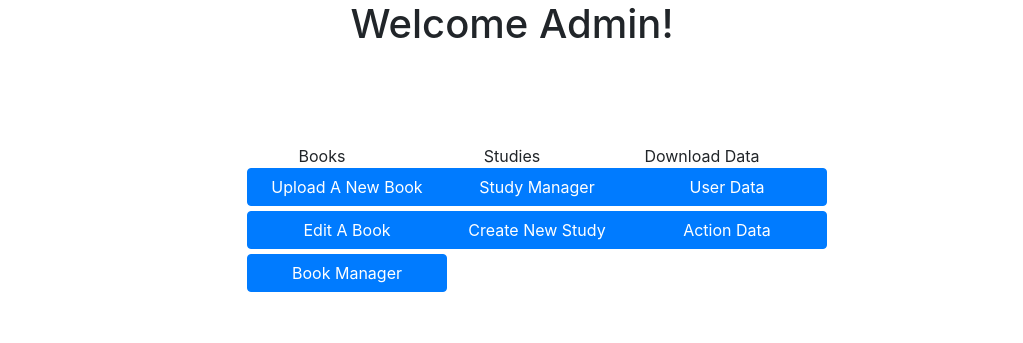
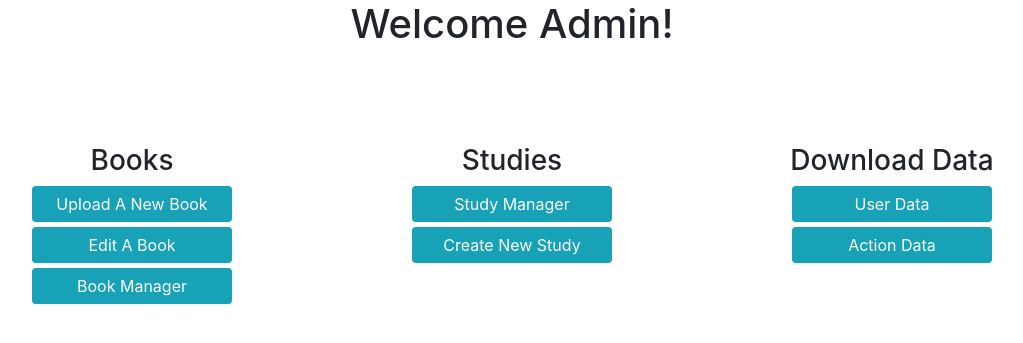
Before and after one commit to BITNULLS/storybook, a Flask app: page /admin/ in a window 1280 px wide. Shown: the part 56-399 px from the top of the page, without its empty margins (128-1151 px from the left). Run offline with Flask 2, Linux system fonts and the light colour scheme; parts of the project's set-up code (start-up, migrations or seed data) failed here and were passed over; some libraries are stand-ins or nearby versions.

Commit message:
Admin Index Page set up

```diff
--- a/edu_storybook/templates/admin/index.html
+++ b/edu_storybook/templates/admin/index.html
@@ -6,31 +6,38 @@
    margin-left: 5px !important;
    margin-right: 5px !important;
    margin-bottom: 5px !important;
+   border-style: none;
+   }
+   .col_atts
+   {
+   margin-left: 20px !important;
+   margin-right: 20px !important;
    }
 </style>
+
 ~navbar
 
- <div class="Index">
-   <h1 class="text-center mb-5">Welcome Admin! </h1>
+<div class="Index">
+   <h1 class="text-center mb-5">Welcome Admin!</h1>
 </div>
 
  <div class="container">
-   <div class="row justify-content-md-center">
-      <div class="col col-md-2">
-         <div class="text-center mt-5">Books</div>
-         <a href="/admin/upload_book" class="btn btn-primary fs-3 btn-atts" role="button" aria-pressed="true">Upload A New Book</a>
-         <a href="/admin/edit_book" class="btn btn-primary fs-3 btn-atts" role="button" aria-pressed="true">Edit A Book</a>
-         <a href="/admin/book_manager" class="btn btn-primary fs-3 btn-atts" role="button" aria-pressed="true">Book Manager</a>
+   <div class="row justify-content--center">
+      <div class="col text-center col_atts">
+         <h3 class="text-center mt-5">Books</h3>
+         <a href="/admin/upload_book" class="btn btn-primary btn-atts bg-info" role="button" aria-pressed="true">Upload A New Book</a>
+         <a href="/admin/edit_book" class="btn btn-primary btn-atts bg-info" role="button" aria-pressed="true">Edit A Book</a>
+         <a href="/admin/book_manager" class="btn btn-primary btn-atts bg-info" role="button" aria-pressed="true">Book Manager</a>
       </div>
-      <div class="col col-md-2">
-         <div class="text-center mt-5">Studies</div>
-         <a href="/admin/study_manager" class="btn btn-primary fs-3 btn-atts" role="button" aria-pressed="true">Study Manager</a>
-         <a href="/admin/study_manager" class="btn btn-primary fs-3 btn-atts" role="button" aria-pressed="true">Create New Study</a>
+      <div class="col text-center col_atts">
+         <h3 class="text-center mt-5">Studies</h3>
+         <a href="/admin/study_manager" class="btn btn-primary btn-atts bg-info" role="button" aria-pressed="true">Study Manager</a>
+         <a href="/admin/study_manager" class="btn btn-primary btn-atts bg-info" role="button" aria-pressed="true">Create New Study</a>
       </div>
-      <div class="col col-md-2">
-         <div class="text-center mt-5">Download Data</div>
-         <a href="/admin/study_manager" class="btn btn-primary fs-3 btn-atts" role="button" aria-pressed="true">User Data</a>
-         <a href="/admin/study_manager" class="btn btn-primary fs-3 btn-atts" role="button" aria-pressed="true">Action Data</a>
+      <div class="col text-center col_atts">
+         <h3 class="text-center mt-5">Download Data</h3>
+         <a href="/admin/study_manager" class="btn btn-primary btn-atts bg-info" role="button" aria-pressed="true">User Data</a>
+         <a href="/admin/study_manager" class="btn btn-primary btn-atts bg-info" role="button" aria-pressed="true">Action Data</a>
       </div>
    </div>
  </div>
```
